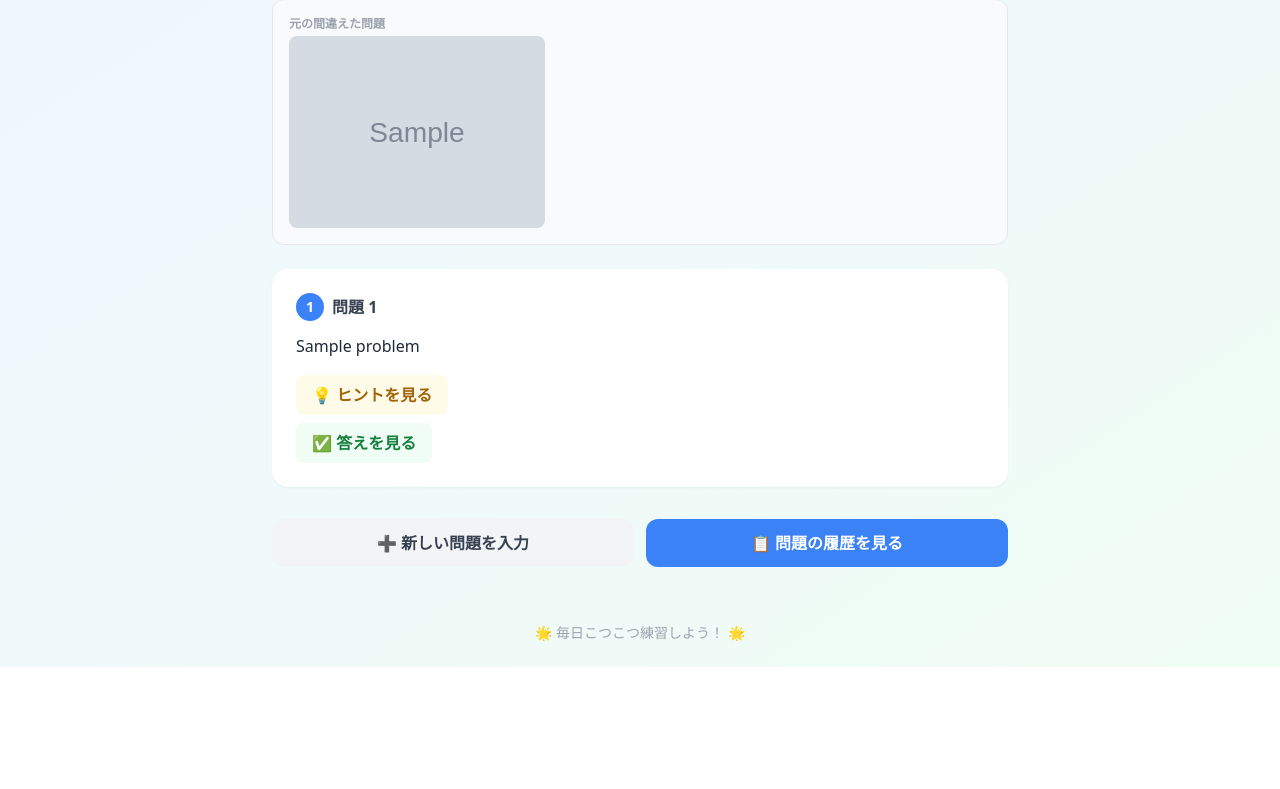
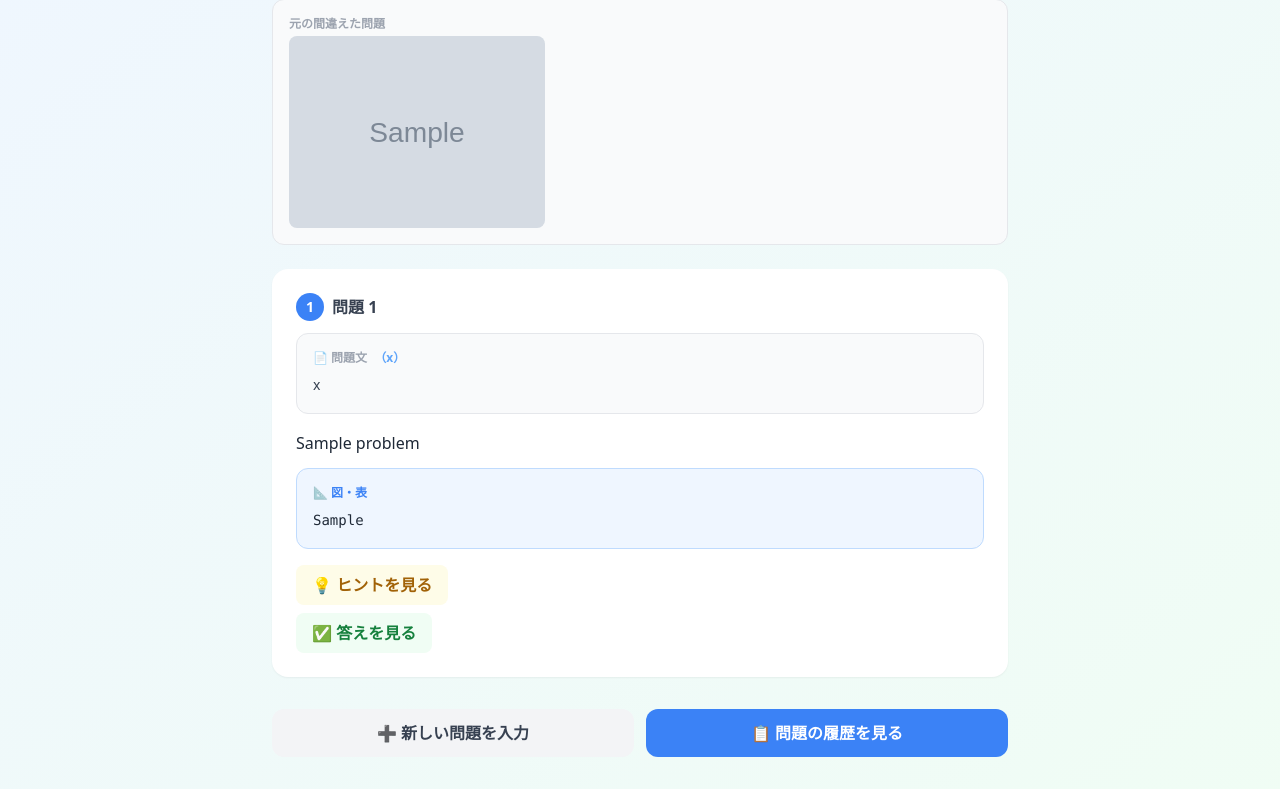
Before and after one commit to rino586/exam-prep-app, a FastAPI app: template templates/result.html in a window 1280 px wide. Shown: the part 179-968 px from the top of the page. Before the commit the page ends 846 px from the top, so only its background shows below. Run offline with FastAPI, Linux system fonts and the light colour scheme; the template is opened without the code that fills it: most values are stand-ins (such as "Sample title", 1, 10 or a date in 2020); grey boxes marked "Sample" are stand-in pictures; some libraries are stand-ins or nearby versions.

Commit message:
Add files via upload

```diff
--- a/app.py
+++ b/app.py
@@ -90,24 +90,24 @@ def init_db():
         CREATE TABLE IF NOT EXISTS generated_problems (
             id INTEGER PRIMARY KEY AUTOINCREMENT,
             original_problem_id INTEGER NOT NULL,
+            passage TEXT NOT NULL DEFAULT '',
+            passage_type TEXT NOT NULL DEFAULT '',
             problem_text TEXT NOT NULL,
+            problem_figure TEXT NOT NULL DEFAULT '',
             answer TEXT NOT NULL,
             steps TEXT NOT NULL DEFAULT '',
-            hint TEXT NOT NULL,
-            figure TEXT NOT NULL DEFAULT '',
+            hint TEXT NOT NULL DEFAULT '',
+            hint_figure TEXT NOT NULL DEFAULT '',
             created_at TEXT NOT NULL,
             FOREIGN KEY (original_problem_id) REFERENCES problems(id)
         );
     """)
-    # 既存DBに steps/figure カラムがない場合は追加
-    try:
-        conn.execute("ALTER TABLE generated_problems ADD COLUMN steps TEXT NOT NULL DEFAULT ''")
-    except Exception:
-        pass
-    try:
-        conn.execute("ALTER TABLE generated_problems ADD COLUMN figure TEXT NOT NULL DEFAULT ''")
-    except Exception:
-        pass
+    # 既存DBにカラムがない場合は追加
+    for col in ["steps", "problem_figure", "hint_figure", "passage", "passage_type"]:
+        try:
+            conn.execute(f"ALTER TABLE generated_problems ADD COLUMN {col} TEXT NOT NULL DEFAULT ''")
+        except Exception:
+            pass
     conn.commit()
     conn.close()
 
@@ -121,14 +121,30 @@ def get_claude_client():
     return anthropic.Anthropic(api_key=api_key)
 
 
-JSON_FORMAT = """{
+MATH_JSON_FORMAT = """{
   "problems": [
     {
       "problem": "問題文",
+      "problem_figure": "問題に付ける図・表（元の問題に図がある場合は必ず作成。不要なら空文字）",
       "answer": "答え（例：30km/h）",
       "steps": "計算式と手順（例：速さ = 距離 ÷ 時間\\n= 120 ÷ 4\\n= 30(km/h)）",
       "hint": "考え方のヒント",
-      "figure": "図や表が役立つ場合はテキストで記載（不要なら空文字）"
+      "hint_figure": "ヒントに付ける図・表（解き方の補足に役立つ場合のみ。不要なら空文字）"
+    }
+  ]
+}"""
+
+JAPANESE_JSON_FORMAT = """{
+  "problems": [
+    {
+      "passage": "読解問題の場合：300〜500字の物語文または説明文。読解問題でない場合は空文字",
+      "passage_type": "物語文／説明文／随筆／漢字／語彙／文法 など問題の種類",
+      "problem": "設問文（例：「線部①『〜』とはどういう意味ですか」など）",
+      "problem_figure": "文の構造図・語の関係図など（必要な場合のみ。不要なら空文字）",
+      "answer": "答え",
+      "steps": "解き方の手順（例：①〜に注目\\n②〜から判断\\n答え：〇〇）",
+      "hint": "考え方のヒント",
+      "hint_figure": "ヒントの補足図（不要なら空文字）"
     }
   ]
 }"""
@@ -140,30 +156,55 @@ MATH_NOTES = """【難易度の基準：偏差値50レベルの中学受験（
 - 1〜2ステップで解ける問題にする（3ステップ以上の複雑な問題は避ける）
 - 数値や条件を変えて、元の問題と同じ解き方で解けるようにする
 
+【problem_figureフィールドのルール】
+- 元の問題に図・表・グラフ・数直線などが含まれている場合は【必ず】新しい図を作成する
+- 図形問題：┌─┐などの罫線文字で形を描き、辺の長さを記入する
+  例：「┌────┐\\n│　　　│4cm\\n└────┘\\n  6cm」
+- 速さ・距離問題：矢印と距離・時間を記入した図
+  例：「A────────B\\n  ←120km→\\n  3時間」
+- 表が必要な問題：テキストで表を作成する
+  例：「　　行き　帰り\\n速さ 60km/h 40km/h\\n時間 □時間 □時間」
+- 元の問題に図がなく、図なしで理解できる問題は空文字にする
+
 【stepsフィールドの書き方】
-- 計算の各ステップを\\nで区切って記載（例：「式：〇〇\\n= △△\\n答え：□□」）
+- 計算の各ステップを\\nで区切って記載
 - 単位を必ず書く
 
-【figureフィールドの書き方】
-- 図形・表・数直線などが理解に役立つ場合はテキストで記載
-- 例（面積問題）：「┌───┐\\n│　　│3cm\\n└───┘\\n  4cm」
-- 例（速さ）：「──────────\\n出発　　　　到着\\n←120km→」
-- 図が不要な問題は空文字にする"""
+【hint_figureフィールドの書き方】
+- 解き方の補足として図が役立つ場合のみ記載（problem_figureと重複しなければ）
+- 不要な場合は空文字にする"""
 
 JAPANESE_NOTES = """【難易度の基準：偏差値50レベルの中学受験（中堅校）】
-- 物語文・説明文の読解（文章量は200〜400字程度）、小学6年生までの漢字
-- 基本的な慣用句・ことわざ・四字熟語（教科書頻出レベル）
+- 小学6年生までの漢字、基本的な慣用句・ことわざ・四字熟語（教科書頻出レベル）
 - 文の組み立て・接続詞・品詞など基本的な文法
-- 難解な文語体や抽象的すぎる文章は使わない
 - 答えが一つに決まる問題にする
 
+【passageフィールドのルール（最重要）】
+- 元の問題が読解問題（物語文・説明文・随筆などの本文付き）の場合は【必ず】新しい文章を書く
+- 文章は300〜500字、小学6年生が読める語彙レベルにする
+- 物語文なら登場人物・情景・心情を含む自然な文章にする
+- 説明文なら自然・科学・社会などのテーマで論理的な構成にする
+- 読解問題でない（漢字・語彙・文法単独の問題）場合は空文字にする
+
+【passage_typeフィールド】
+- 「物語文」「説明文」「随筆」「漢字」「語彙」「文法」「慣用句」など具体的に記載
+
+【problem_figureフィールドのルール】
+- 元の問題に図・表・文の構造図などが含まれている場合は【必ず】新しい図を作成する
+- 文の構造を問う問題：「主語→述語→修飾語」のような図
+- 語の関係を問う問題：「上位語─下位語」などの関係図
+- 元の問題に図がない場合は空文字にする
+
 【stepsフィールドの書き方】
-- 解き方の手順を\\nで区切って記載（例：「①〜に注目する\\n②〜から判断する\\n答え：〇〇」）
+- 解き方の手順を\\nで区切って記載（例：「①〜に注目\\n②〜から判断\\n答え：〇〇」）
 
-【figureフィールドの書き方】
-- 語の構成・対義語・文の構造などで図解できる場合はテキストで記載
-- 例（語の構成）：「春風　→　春＋風（季節＋自然）」
+【hint_figureフィールドの書き方】
+- ヒントの補足として図が役立つ場合のみ記載
 - 不要な場合は空文字にする"""
+
+
+def _json_format(subject: str) -> str:
+    return MATH_JSON_FORMAT if subject == "算数" else JAPANESE_JSON_FORMAT
 
 
 def build_text_prompt(subject: str, problem: str) -> str:
@@ -171,7 +212,7 @@ def build_text_prompt(subject: str, problem: str) -> str:
         base = f"あなたは中学受験専門の算数の先生です。\n以下の間違えた問題と同じ種類・難易度の類似問題を3問作ってください。\n元の間違えた問題: {problem}\n\n{MATH_NOTES}"
     else:
         base = f"あなたは中学受験専門の国語の先生です。\n以下の間違えた問題と同じ種類・難易度の類似問題を3問作ってください。\n元の間違えた問題: {problem}\n\n{JAPANESE_NOTES}"
-    return base + f"\n\n以下のJSON形式のみで返してください（他のテキスト不要）:\n{JSON_FORMAT}"
+    return base + f"\n\n以下のJSON形式のみで返してください（他のテキスト不要）:\n{_json_format(subject)}"
 
 
 def build_image_prompt(subject: str) -> str:
@@ -179,7 +220,7 @@ def build_image_prompt(subject: str) -> str:
         base = f"あなたは中学受験専門の算数の先生です。\n画像に写っている問題を読み取り、同じ種類・難易度の類似問題を3問作ってください。\n\n{MATH_NOTES}"
     else:
         base = f"あなたは中学受験専門の国語の先生です。\n画像に写っている問題を読み取り、同じ種類・難易度の類似問題を3問作ってください。\n\n{JAPANESE_NOTES}"
-    return base + f"\n\n以下のJSON形式のみで返してください（他のテキスト不要）:\n{JSON_FORMAT}"
+    return base + f"\n\n以下のJSON形式のみで返してください（他のテキスト不要）:\n{_json_format(subject)}"
 
 
 def extract_image_data(data_url: str) -> tuple[str, str]:
@@ -206,8 +247,8 @@ def save_generated(subject: str, original_label: str, generated: list) -> int:
     problem_id = cursor.lastrowid
     for p in generated:
         conn.execute(
-            "INSERT INTO generated_problems (original_problem_id, problem_text, answer, steps, hint, figure, created_at) VALUES (?, ?, ?, ?, ?, ?, ?)",
-            (problem_id, p["problem"], p["answer"], p.get("steps", ""), p["hint"], p.get("figure", ""), datetime.now().strftime("%Y-%m-%d %H:%M"))
+            "INSERT INTO generated_problems (original_problem_id, passage, passage_type, problem_text, problem_figure, answer, steps, hint, hint_figure, created_at) VALUES (?, ?, ?, ?, ?, ?, ?, ?, ?, ?)",
+            (problem_id, p.get("passage", ""), p.get("passage_type", ""), p["problem"], p.get("problem_figure", ""), p["answer"], p.get("steps", ""), p.get("hint", ""), p.get("hint_figure", ""), datetime.now().strftime("%Y-%m-%d %H:%M"))
         )
     conn.commit()
     conn.close()
--- a/templates/result.html
+++ b/templates/result.html
@@ -29,24 +29,53 @@
       <span class="w-7 h-7 rounded-full bg-blue-500 text-white text-sm font-bold flex items-center justify-center">{{ i+1 }}</span>
       <span class="font-bold text-gray-700">問題 {{ i+1 }}</span>
     </div>
-    <p class="text-gray-800 text-base mb-4 leading-relaxed">{{ p.problem }}</p>
+    {% if p.passage %}
+    <div class="mb-4 bg-gray-50 border border-gray-200 rounded-xl p-4">
+      <p class="text-xs font-bold text-gray-400 mb-2">
+        📄 問題文
+        {% if p.passage_type %}<span class="ml-1 text-blue-400">（{{ p.passage_type }}）</span>{% endif %}
+      </p>
+      <p class="text-gray-700 text-sm leading-relaxed whitespace-pre-wrap">{{ p.passage }}</p>
+    </div>
+    {% endif %}
+    <p class="text-gray-800 text-base leading-relaxed">{{ p.problem }}</p>
+    {% if p.problem_figure %}
+    <div class="mt-3 mb-4 bg-blue-50 border border-blue-200 rounded-xl p-4">
+      <p class="text-xs font-bold text-blue-500 mb-2">📐 図・表</p>
+      <pre class="text-sm text-gray-800 whitespace-pre font-mono leading-relaxed">{{ p.problem_figure }}</pre>
+    </div>
+    {% else %}
+    <div class="mb-4"></div>
+    {% endif %}
 
     <div class="space-y-2">
-      <details class="group">
+      <details>
         <summary class="cursor-pointer bg-yellow-50 hover:bg-yellow-100 text-yellow-700 font-bold py-2 px-4 rounded-lg inline-flex items-center gap-1 select-none">
           💡 ヒントを見る
         </summary>
-        <div class="mt-2 bg-yellow-50 border border-yellow-200 rounded-xl p-4 text-yellow-800">
-          {{ p.hint }}
+        <div class="mt-2 bg-yellow-50 border border-yellow-200 rounded-xl p-4 text-yellow-800 space-y-3">
+          <p>{{ p.hint }}</p>
+          {% if p.hint_figure %}
+          <div class="bg-white border border-yellow-300 rounded-lg p-3">
+            <p class="text-xs font-bold text-yellow-600 mb-1">📐 図・表</p>
+            <pre class="text-sm text-gray-700 whitespace-pre font-mono leading-relaxed">{{ p.hint_figure }}</pre>
+          </div>
+          {% endif %}
         </div>
       </details>
 
-      <details class="group">
+      <details>
         <summary class="cursor-pointer bg-green-50 hover:bg-green-100 text-green-700 font-bold py-2 px-4 rounded-lg inline-flex items-center gap-1 select-none">
           ✅ 答えを見る
         </summary>
-        <div class="mt-2 bg-green-50 border border-green-200 rounded-xl p-4">
+        <div class="mt-2 bg-green-50 border border-green-200 rounded-xl p-4 space-y-3">
           <p class="text-green-800 font-bold text-lg">{{ p.answer }}</p>
+          {% if p.steps %}
+          <div class="bg-white border border-green-300 rounded-lg p-3">
+            <p class="text-xs font-bold text-green-600 mb-1">🧮 計算式・解き方</p>
+            <pre class="text-sm text-gray-700 whitespace-pre-wrap font-mono leading-relaxed">{{ p.steps }}</pre>
+          </div>
+          {% endif %}
         </div>
       </details>
     </div>
```
Also changed, not shown: templates/practice.html (+33 -4 lines).
